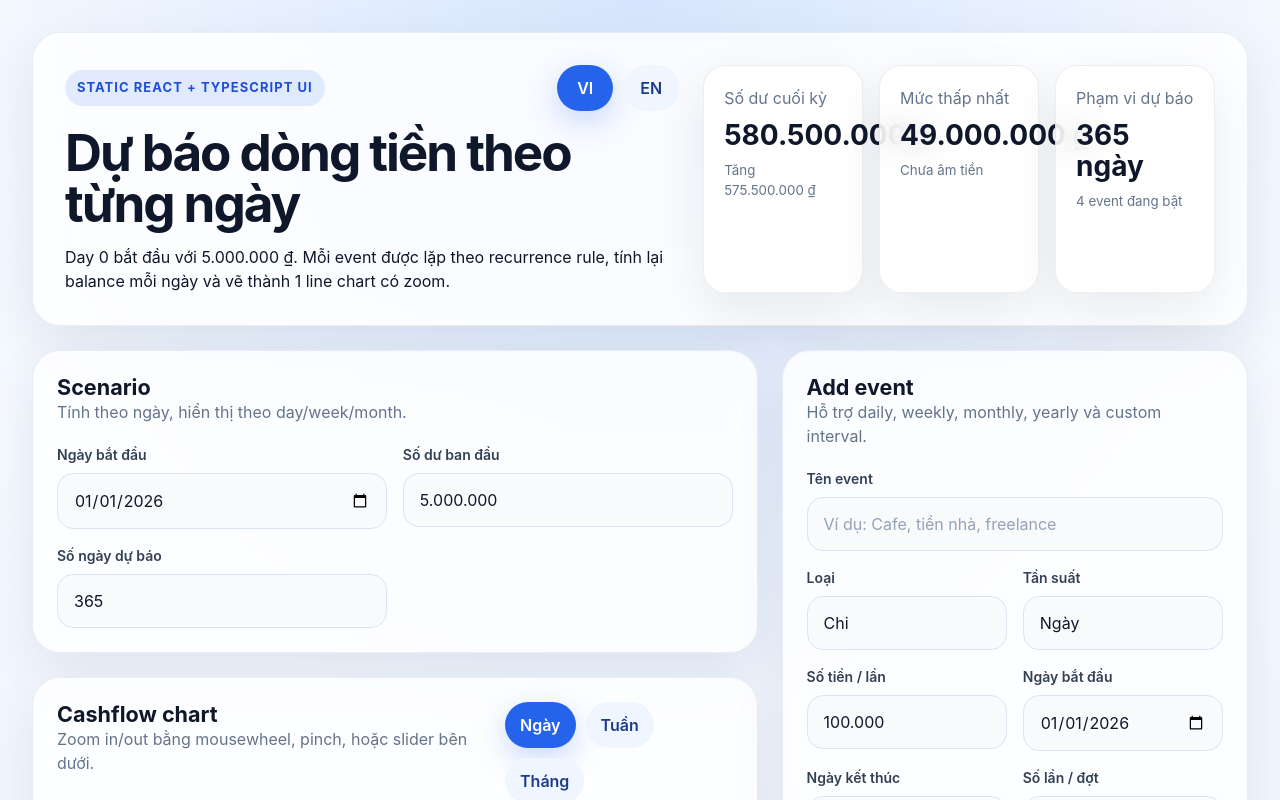
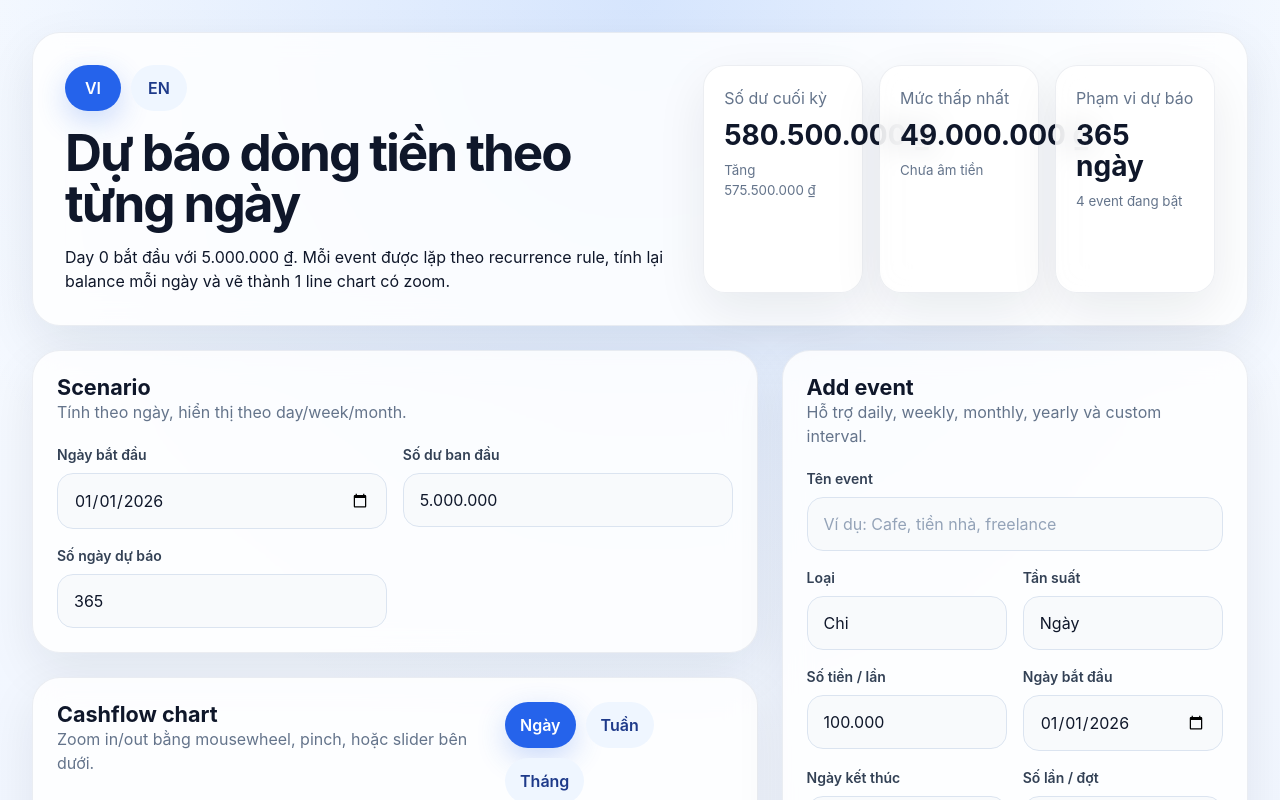
Before and after one commit to tri218138/cashflow, a React (Vite) app: page / in a window 1280 px wide. Shown: the top 800 px of the page. Built offline with nearby package versions, Linux system fonts and the light colour scheme.

Commit message:
refactor: remove head

```diff
--- a/src/App.css
+++ b/src/App.css
@@ -23,18 +23,6 @@
   grid-template-columns: 1.2fr 1fr;
   gap: 24px;
   text-align: left;
-}
-
-.eyebrow {
-  display: inline-flex;
-  padding: 8px 12px;
-  border-radius: 999px;
-  background: rgba(37, 99, 235, 0.12);
-  color: #1d4ed8;
-  font-size: 13px;
-  font-weight: 700;
-  text-transform: uppercase;
-  letter-spacing: 0.08em;
 }
 
 .hero-copy {
@@ -383,11 +371,6 @@
     box-shadow: 0 18px 50px rgba(0, 0, 0, 0.28);
   }
 
-  .eyebrow {
-    background: rgba(96, 165, 250, 0.18);
-    color: #bfdbfe;
-  }
-
   .metric-card strong,
   .field input,
   .field select,
--- a/src/App.tsx
+++ b/src/App.tsx
@@ -634,7 +634,6 @@ function App() {
       <section className="hero-card">
         <div>
           <div className="hero-topline">
-            <span className="eyebrow">{t.heroEyebrow}</span>
             <div className="segment segment-compact">
               {LOCALE_OPTIONS.map((option) => (
                 <button
--- a/src/i18n.ts
+++ b/src/i18n.ts
@@ -12,7 +12,6 @@ export const LOCALE_OPTIONS: Array<{ value: Locale; label: string }> = [
 ]
 
 type RawTranslation = {
-  heroEyebrow: string
   heroTitle: string
   heroDescription: string
   endingBalance: string
--- a/src/locales/en.json
+++ b/src/locales/en.json
@@ -1,5 +1,4 @@
 {
-  "heroEyebrow": "Static React + TypeScript UI",
   "heroTitle": "Day-by-day cashflow forecast",
   "heroDescription": "Day 0 starts with {{initialBalance}}. Each event follows its recurrence rule, recalculates the daily balance, and feeds one zoomable line chart.",
   "endingBalance": "Ending balance",
--- a/src/locales/vi.json
+++ b/src/locales/vi.json
@@ -1,5 +1,4 @@
 {
-  "heroEyebrow": "Static React + TypeScript UI",
   "heroTitle": "Dự báo dòng tiền theo từng ngày",
   "heroDescription": "Day 0 bắt đầu với {{initialBalance}}. Mỗi event được lặp theo recurrence rule, tính lại balance mỗi ngày và vẽ thành 1 line chart có zoom.",
   "endingBalance": "Số dư cuối kỳ",
```
